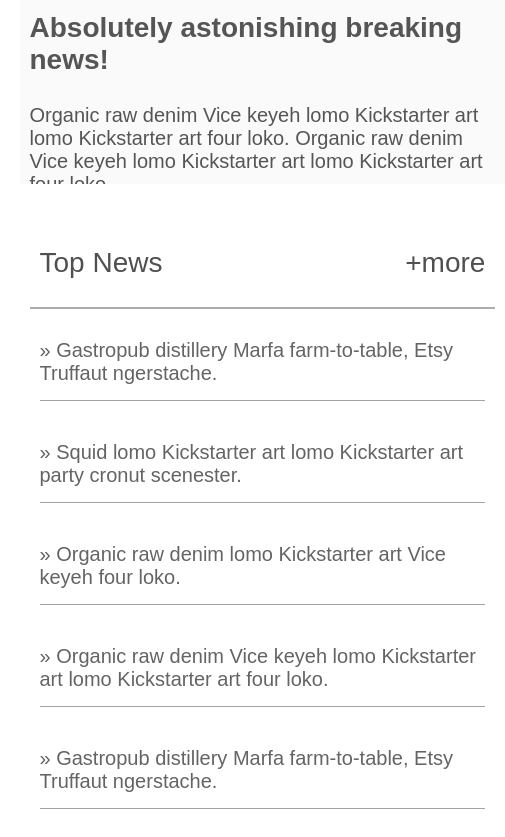
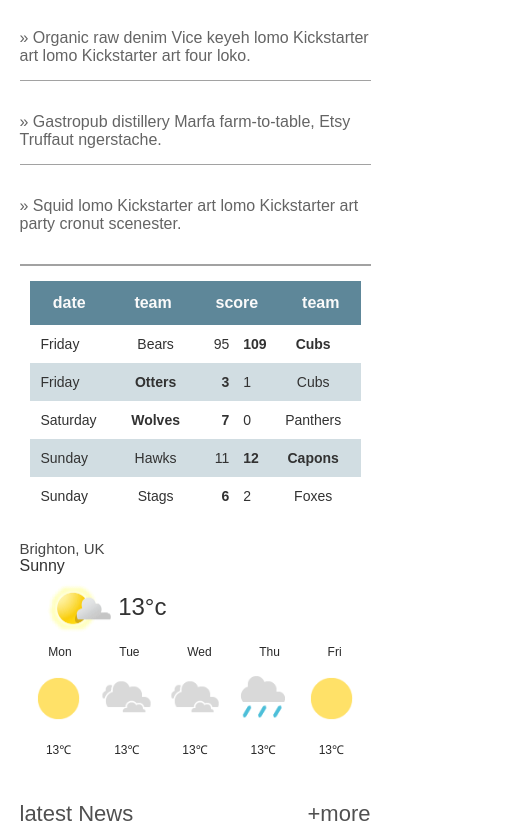
Before and after one commit to sumanthyedoti/news-responsive-page, a plain HTML site: page index.html in a window 390 px wide. Shown: the part 607-1444 px from the top of the page, 505 px wide, since content can reach past the window. Drawn offline with Linux system fonts and the light colour scheme.

Commit message:
mobile view. now responsive to desktop, tablet and mobile views.

```diff
--- a/css/index.css
+++ b/css/index.css
@@ -95,7 +95,7 @@ header{
  .banner {
     grid-area: banner;
     width:100%;
-    margin: 20px auto;
+    margin: 0px auto;
     overflow:hidden;
     position:relative;
     height:500px;
@@ -116,6 +116,7 @@ header{
     max-height: 40%;
     background-color: rgba(250, 250, 250, 0.9);
     position: absolute;
+    text-align: justify;
     bottom: 0px;
     padding: 0px 10px 10px 10px;
     font-family: Arial, Helvetica, sans-serif;
@@ -134,7 +135,7 @@ header{
     grid-area: top-news;
     display: flex;
     flex-direction: column;
-    padding: 10px;
+    padding: 0px;
 }
 .top-news-header{
     display: flex;
@@ -173,13 +174,14 @@ header{
     display: flex;
     flex-direction: column;
     align-content: flex-start;
-    padding: 40px;
+    padding: 30px;
     margin: 0px;
 }
 .result-table-header{
     display: flex;
     flex-direction: row;
     justify-content: space-around;
+    align-items: center;
     padding-bottom: 20px;
     font-size:16px;
     font-weight: lighter;
@@ -331,6 +333,7 @@ footer{
 }
 .footer-content span{
     display: inline-block;
+    color: rgb(50, 50, 50);
     /* width: 25%; */
     padding: 0px 50px;
     text-align: center;
--- /dev/null
+++ b/css/mobile-style.css
@@ -0,0 +1,210 @@
+.header-content img{
+    height: 60px;
+    position: absolute;
+    top: 0px;
+    left:0px;
+}
+header{
+    position: relative;
+}
+.title{
+    font-size: 6vw;
+    font-weight: lighter;
+    align-content: center;
+    line-height: 60px;
+    padding: 0px;
+    margin: 0px;
+}
+.header-shadow{
+    display: none;
+}
+.nav {
+    display: none;
+}
+.banner {
+    grid-area: banner;
+    width:100%;
+    margin: 0px auto;
+    overflow:hidden;
+    position:relative;
+    height: auto;
+}
+.banner-img {
+    max-width: 100%;
+    object-fit: cover;
+    object-position: center;
+    /* display: block; */
+    position: relative;
+    /* transform: translateY(-40px); */
+    /* z-index: -20; */
+    top:0px;
+}
+.banner-layer{
+    /* width:100%; */
+    min-height: 30%;
+    max-height: 30%;
+    text-align: justify;
+    background-color: rgba(50, 50, 50, 0.8);
+    position: absolute;
+    bottom: 0px;
+    padding: 0px 20px 5px 10px;
+    font-family: Arial, Helvetica, sans-serif
+}
+.banner-layer .banner-layer-title {
+    font-size: 3.5vw;
+    color: #eee;
+    font-weight: bolder;
+    margin: 2px;
+
+}
+.banner-layer .banner-layer-text{
+    font-size: 2.2vw;
+    color: #eee;
+    font-weight: bold;
+}
+
+.top-news-header{
+    display: flex;
+    flex-direction: row;
+    justify-content: space-between;
+    padding: 0px 5px;
+    font-size: 18px;
+    font-weight: lighter;
+    color: rgb(80, 80, 80);
+    border-bottom: 2px solid rgba(50,50,50, 0.4);
+}
+.top-news-list{
+    display: flex;
+    flex-direction: column;
+    /* justify-content: safe; */
+    padding: 0px;
+    font-size: 16px;
+    color: rgb(100, 100, 100);
+    border-bottom: 2px solid rgba(100, 100, 100, 0.6);
+}
+
+.result-table {
+    width: 100%;
+    display: flex;
+    flex-direction: column;
+    align-content: flex-start;
+    padding: 10px;
+    margin: 0px;
+}
+.result-table-row:nth-child(odd) {
+    background-color: rgba(26, 84, 110, 0.2);
+}
+.result-table-header{
+    display: flex;
+    flex-direction: row;
+    justify-content: space-between;
+    align-items: center;
+    padding-top: 12px;
+    padding-bottom: 12px;
+    font-size:16px;
+    font-weight: lighter;
+    color: rgb(250, 250, 250);
+    background-color: rgba(26, 84, 110, 0.7);
+}
+.result-table-header th{
+    /* line-height: 40px; */
+    vertical-align: bottom;
+}
+.result-table-row td, .result-table-row span{
+    position: relative;
+    font-size: 14px;
+    color: rgb(50, 50, 50);
+}
+
+.weather{
+    display: flex;
+    grid-area: weather;
+    flex-direction: column;
+    color: rgb(40, 40, 40);
+    font-size: 15px;
+    padding: 10px 0px;
+}
+.weather-place{
+    font-size: 15px;
+    font-weight: 100;
+    color: rgb(70, 70, 70);
+}
+.weather-condition{
+    font-size: 16px;
+    font-weight: 200;
+    color: rgb(50, 50, 50);
+}
+.weather-img-and-temp{
+    display: flex;
+    flex-direction: row;
+    padding: 5px 5%;
+}
+.weather-img{
+    height: 14vw;
+}
+.weather-temp{
+    align-self: center;
+    font-size: 24px;
+    color: rgb(50, 50, 50)
+}
+.weekly-weather-table{
+    display: flex;
+    flex-direction: column;
+}
+.weekly-weather-table tr{
+    display: flex;
+    flex-direction: row;
+    justify-content: space-around;
+    padding: 5px;
+}
+.weather-week{
+    font-size: 12px;
+}
+.weekly-weather-temp{
+    font-size: 12px;
+}
+.weekly-weather-img{
+    width: 14vw;
+}
+
+.latest-news-header{
+    display: flex;
+    flex-direction: row;
+    justify-content: space-between;
+    font-size: 22px;
+    font-weight: lighter;
+    color: rgb(80, 80, 80);
+    align-items: center;
+    border-bottom: 2px solid rgba(50,50,50, 0.4);
+}
+.latest-news-list{
+    display: flex;
+    flex-direction: column;
+    font-size: 18px;
+    border-bottom: 2px solid rgba(100, 100, 100, 0.6);
+    padding: 40px 0px;
+}
+.latest-news-list-item-img{
+    width:26%;
+    float: left;
+    margin: 0 25px 0px 0px;
+}
+.latest-news-list-item h4{
+    color: rgb(100, 100, 100);
+    font-size:14px;
+}
+.latest-news-list-item p{
+    color: rgb(40, 40, 40);
+    font-size:12px;
+    margin-bottom: 0px;
+    text-align: justify;
+}
+
+.footer-content span{
+    display: inline-block;
+    color: rgb(50, 50, 50);
+    /* width: 25%; */
+    padding: 0px 10px;
+    text-align: center;
+    font-size: 16px;
+}
--- a/css/tablet-style.css
+++ b/css/tablet-style.css
@@ -1,5 +1,5 @@
 main{
-grid-template-columns: 5fr 3fr;
+grid-template-columns: 63% auto;
 grid-template-rows: auto auto auto auto auto auto auto;
 grid-gap: 5px;
 grid-template-areas:
@@ -17,7 +17,6 @@ grid-template-areas:
 .title{
     font-size: 6vw;
     font-weight: lighter;
-    /* font: 80px/100px; */
     align-self: center;
 }
 .nav a{
@@ -35,34 +34,35 @@ grid-template-areas:
 }
 .banner-img {
     /* max-width: 100%;  */
-    /* object-fit: cover; */
-    /* object-position: center; */
+    object-fit: cover;
+    object-position: center;
     /* display: block; */
-    position: relative;
-    /* transform: translateY(-40px); */
+    /* position: relative; */
+    /* transform: translateX(0px); */
     /* z-index: -20; */
-    top:0px;
+    top:5%;
 }
 .banner-layer{
     width:100%;
-    /* min-height: 20%; */
-    /* max-height: 50%; */
-    background-color: rgba(50, 50, 50, 0.8);
+    min-height: 20%;
+    max-height: 50%;
+    background-color: rgba(50, 50, 50, 0.9);
     position: absolute;
+    text-align: justify;
     bottom: 0px;
     padding: 0px 5px 5px 10px;
     font-family: Arial, Helvetica, sans-serif
 }
 .banner-layer .banner-layer-title {
     font-size: 2.6vw;
-    color: #ddd;
+    color: #eee;
     font-weight: bolder;
     margin: 2px;
 
 }
 .banner-layer .banner-layer-text{
     font-size: 1.6vw;
-    color: #ddd;
+    color: #eee;
     font-weight: bold;
 }
 
@@ -116,6 +116,7 @@ grid-template-areas:
 .weekly-weather-img{
     width: 6vw;
 }
+
 .top-news-header{
     display: flex;
     flex-direction: row;
@@ -135,19 +136,30 @@ grid-template-areas:
     color: rgb(100, 100, 100);
     border-bottom: 2px solid rgba(100, 100, 100, 0.6);
 }
+
 .result-table-row:nth-child(odd) {
     background-color: rgba(26, 84, 110, 0.2);
 }
 .result-table-header{
 display: flex;
 flex-direction: row;
-    justify-content: space-around;
-    align-content: center;
-    padding-bottom: 20px;
+justify-content: space-between;
+align-items: center;
+padding-top: 12px;
+padding-bottom: 12px;
 font-size:16px;
 font-weight: lighter;
 color: rgb(250, 250, 250);
 background-color: rgba(26, 84, 110, 0.7);
+}
+.result-table-header th{
+    /* line-height: 40px; */
+    vertical-align: bottom;
+}
+.result-table-row td, .result-table-row span{
+    position: relative;
+    font-size: 16px;
+    color: rgb(50, 50, 50);
 }
 
 .latest-news-header{
@@ -157,12 +169,8 @@ grid-template-areas:
     font-size: 21px;
     font-weight: lighter;
     color: rgb(80, 80, 80);
+    align-items: center;
     border-bottom: 2px solid rgba(50,50,50, 0.4);
-}
-.result-table-row td, .result-table-row span{
-    position: relative;
-    font-size: 16px;
-    color: rgb(50, 50, 50);
 }
 .latest-news-list{
     display: flex;
@@ -186,8 +194,10 @@ grid-template-areas:
     margin-bottom: 0px;
     text-align: justify;
 }
+
 .footer-content span{
     display: inline-block;
+    color: rgb(50, 50, 50);
     /* width: 25%; */
     padding: 0px 50px;
     text-align: center;
--- a/index.html
+++ b/index.html
@@ -7,6 +7,7 @@
     <link rel="icon" type="image/png" href="./resource/images/city.png">
     <link rel="stylesheet" href="./css/index.css">
     <link rel="stylesheet" href="./css/tablet-style.css" media="screen and (min-width: 480px) and (max-width: 768px)">
+    <link rel="stylesheet" href="./css/mobile-style.css" media="screen and (max-width: 480px)">
     <title>The Brighton Times</title>
 </head>
 <body>
```
Lines whose indentation alone changed are shown as unchanged.
